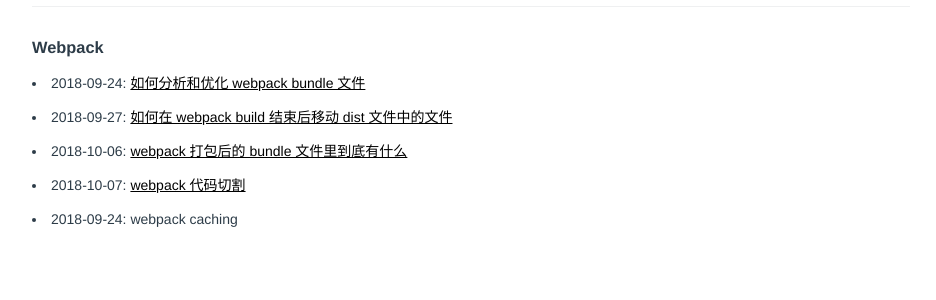
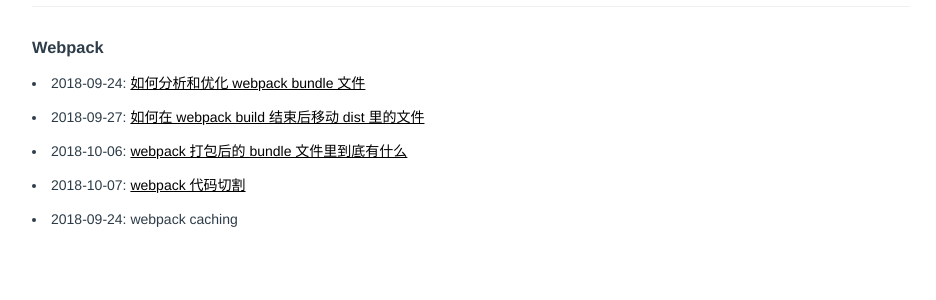
Before and after one commit to LiMeii/LiMeii.github.io, a Jekyll site: the page built from _posts/2018-09-24-webpack.md, in a window 1280 px wide. Shown: the part 127-427 px from the top of the page, without its empty margins (177-1113 px from the left). Built offline with Jekyll 4.4.1, drawn with Linux system fonts in a browser that asks for light colours.

Commit message:
update titles

```diff
--- a/_posts/2018-09-24-webpack.md
+++ b/_posts/2018-09-24-webpack.md
@@ -7,7 +7,7 @@
 
 <li>2018-09-24: <a href="/2018/09/24/webpack-bundle-analyzer.html">如何分析和优化 webpack bundle 文件</a></li>
 
-<li>2018-09-27: <a href="/2018/09/27/issues-webpack-file-management.html">如何在 webpack build 结束后移动 dist 文件中的文件</a></li>
+<li>2018-09-27: <a href="/2018/09/27/issues-webpack-file-management.html">如何在 webpack build 结束后移动 dist 里的文件</a></li>
 
 <li>2018-10-06: <a href="/2018/10/06/webpack-what-in-bundle.html">webpack 打包后的 bundle 文件里到底有什么</a></li>
 
```
Also changed, not shown: _posts/2018-09-27-issues-webpack-file-management.md (+1 -1 lines).
